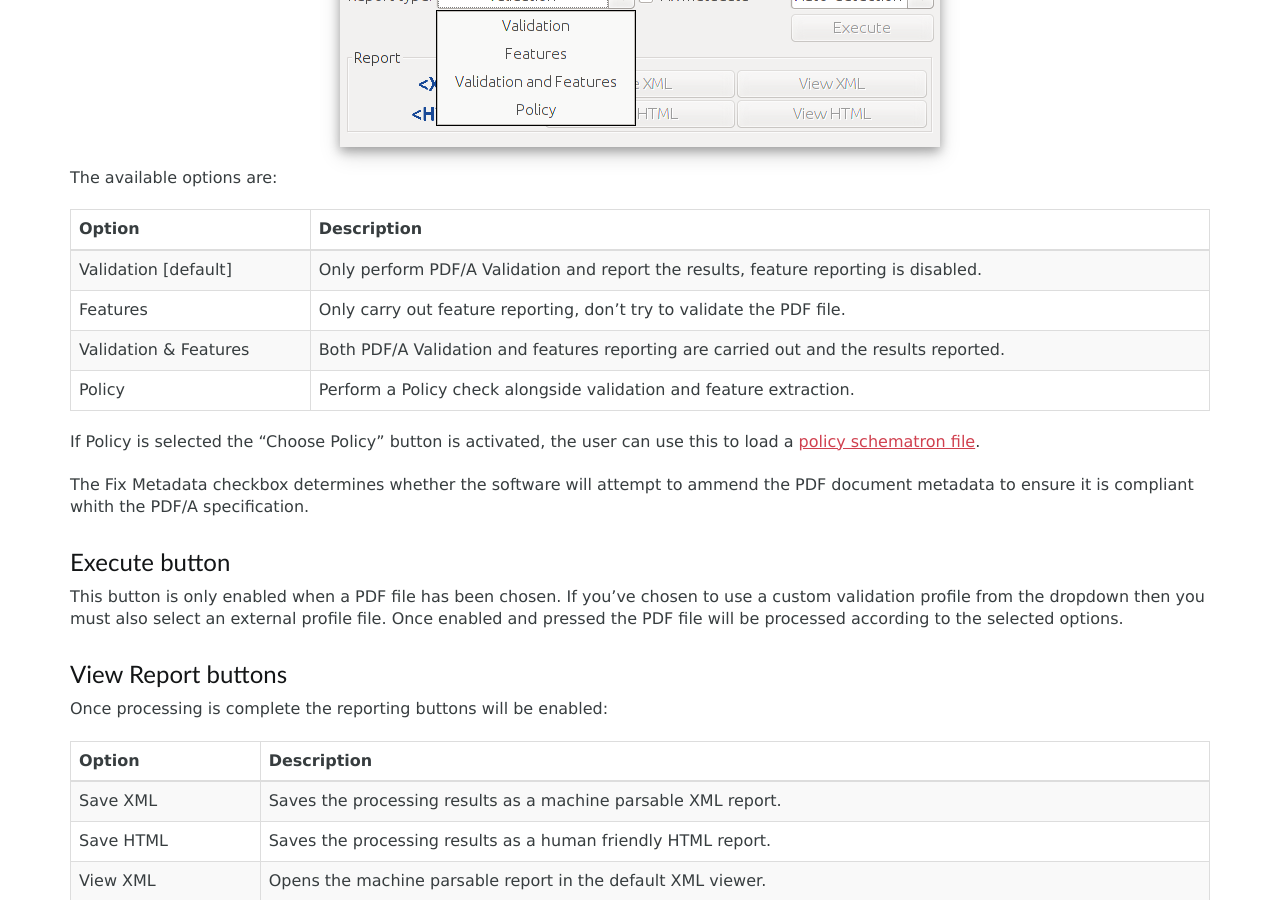
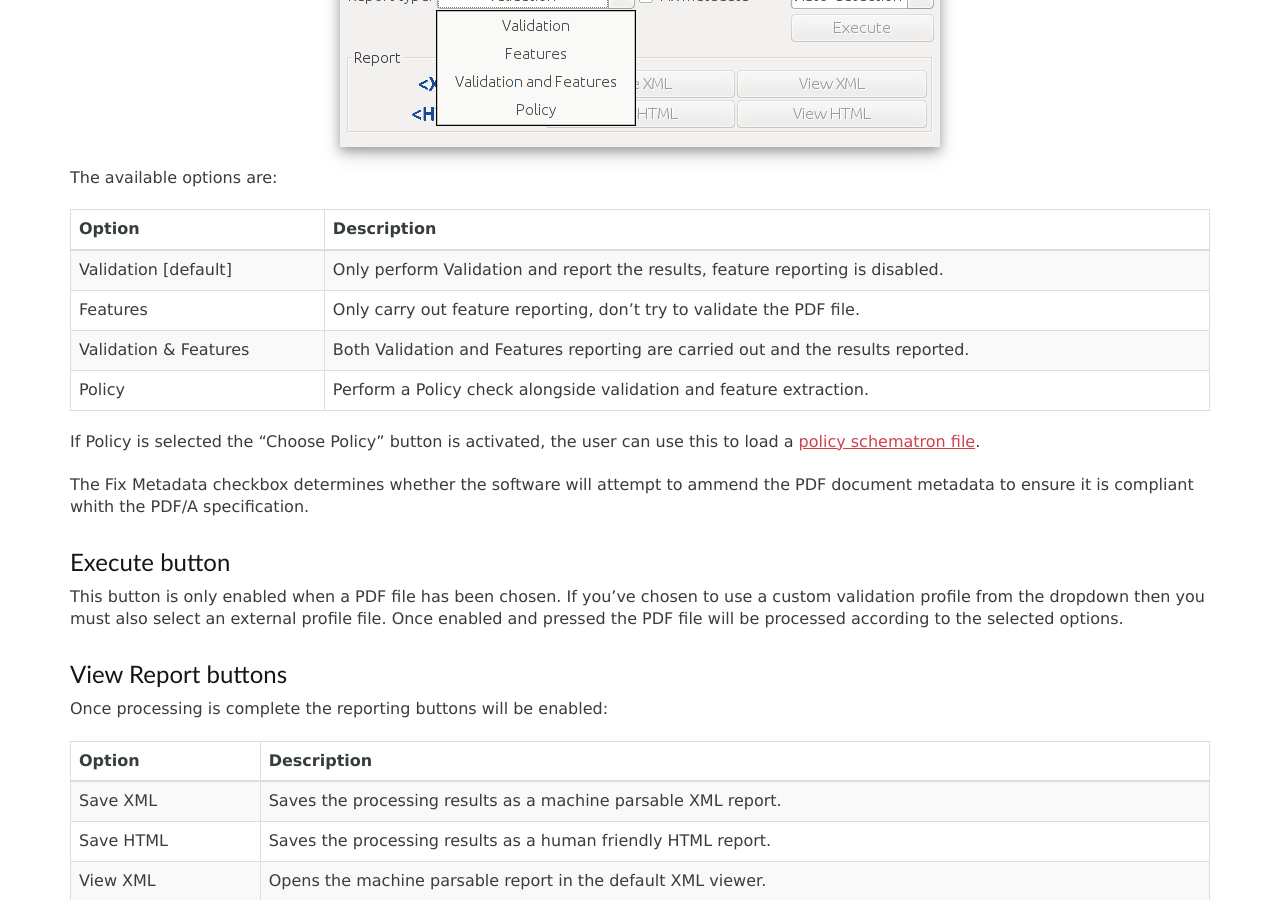
Before and after one commit to veraPDF/veraPDF.github.io, a Jekyll site: the page built from gui/index.md, in a window 1280 px wide and 900 px high, scrolled down 3209 px. Built offline with Jekyll 4.4.1, drawn with Linux system fonts in a browser that asks for light colours; nearby versions of some CDN libraries.

Commit message:
Minor corrections

```diff
--- a/gui/index.md
+++ b/gui/index.md
@@ -68,9 +68,9 @@ The available options are:
 
 | Option                | Description                                                                            |
 |-----------------------|----------------------------------------------------------------------------------------|
-| Validation [default]  | Only perform PDF/A Validation and report the results, feature reporting is disabled.   |
+| Validation [default]  | Only perform Validation and report the results, feature reporting is disabled.   |
 | Features              | Only carry out feature reporting, don't try to validate the PDF file.                  |
-| Validation & Features | Both PDF/A Validation and features reporting are carried out and the results reported. |
+| Validation & Features | Both Validation and Features reporting are carried out and the results reported. |
 | Policy                | Perform a Policy check alongside validation and feature extraction.                    |
 {:.table .table-striped .table-bordered}
 
```
